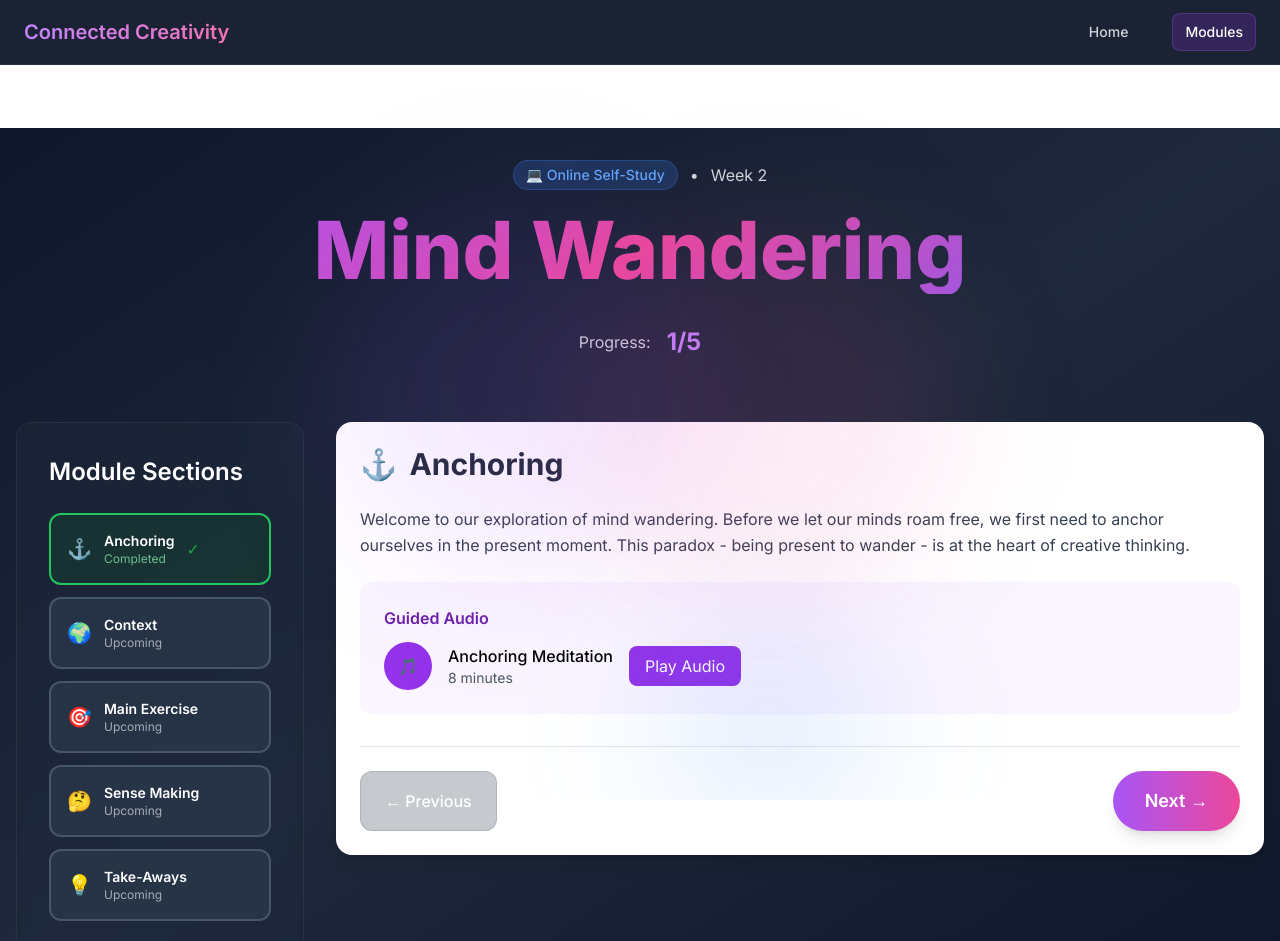
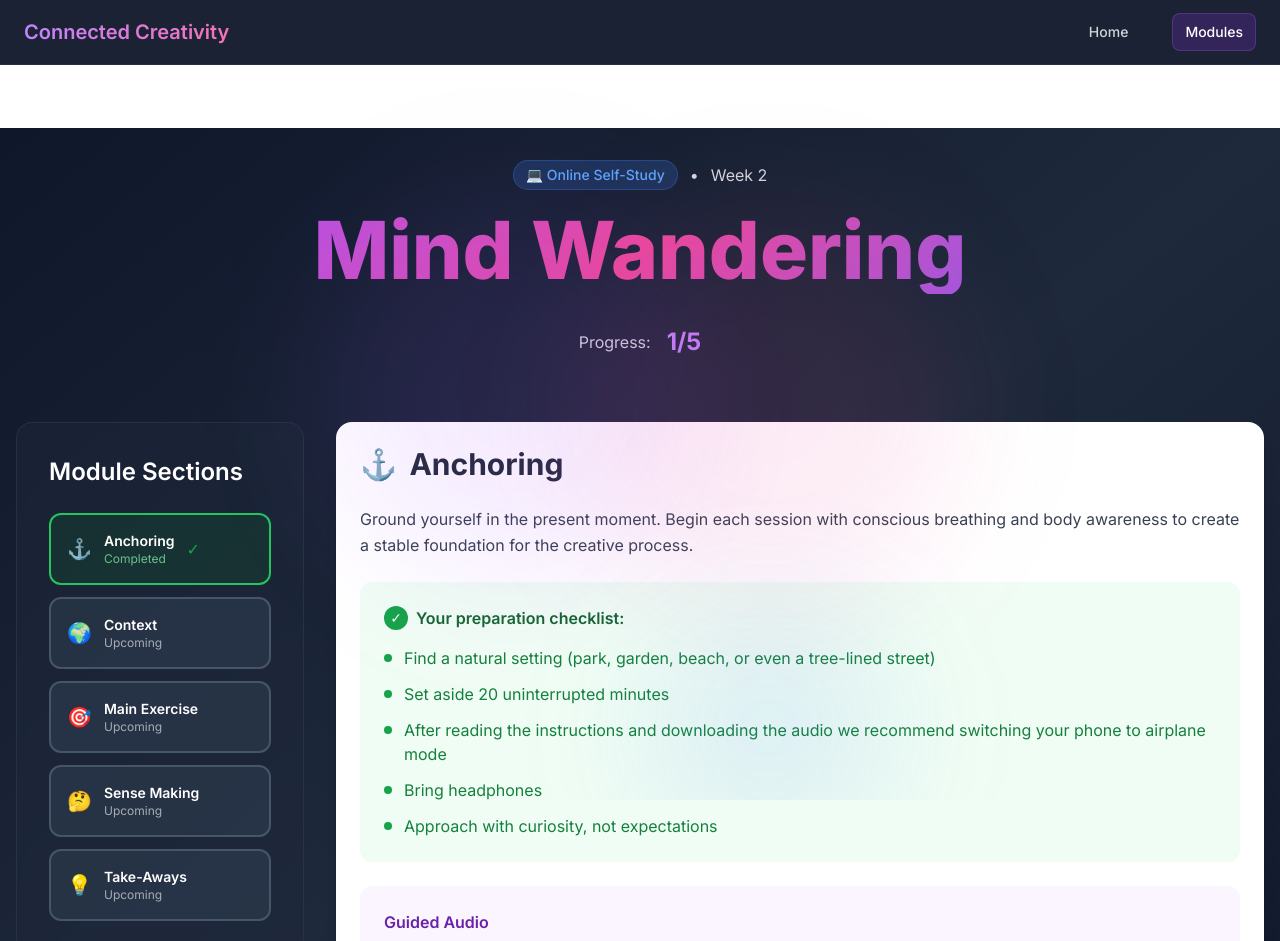
Before and after one commit to MartijnMesman/ConnectedCreativity, a Next.js app: page /course/module/1 in a window 1280 px wide. Shown: the top 941 px of the page. Built offline with nearby package versions, Linux system fonts and the light colour scheme.

Commit message:
Update Anchoring Content in Module 2

```diff
--- a/src/app/course/module/[id]/page.tsx
+++ b/src/app/course/module/[id]/page.tsx
@@ -64,12 +64,19 @@ const moduleContent: ModuleContent = {
   sections: {
     anchoring: {
       title: "Grounding in the Present",
-      content: "Welcome to our exploration of mind wandering. Before we let our minds roam free, we first need to anchor ourselves in the present moment. This paradox - being present to wander - is at the heart of creative thinking.",
+      content: "Ground yourself in the present moment. Begin each session with conscious breathing and body awareness to create a stable foundation for the creative process.",
       media: {
         type: 'audio',
         url: '/audio/anchoring-meditation.mp3',
         duration: '8 minutes'
-      }
+      },
+      checklist: [
+        'Find a natural setting (park, garden, beach, or even a tree-lined street)',
+        'Set aside 20 uninterrupted minutes',
+        'After reading the instructions and downloading the audio we recommend switching your phone to airplane mode',
+        'Bring headphones',
+        'Approach with curiosity, not expectations'
+      ]
     },
     context: {
       title: "The Science of Mind Wandering",
@@ -180,6 +187,27 @@ export default function ModulePage() {
         return (
           <div className="space-y-6">
             <p className="text-gray-700 leading-relaxed">{section.content}</p>
+
+            {/* Preparation Checklist */}
+            {section.checklist && (
+              <div className="bg-green-50 rounded-xl p-6">
+                <div className="flex items-center space-x-2 mb-4">
+                  <div className="w-6 h-6 bg-green-600 rounded-full flex items-center justify-center">
+                    <span className="text-white text-sm">✓</span>
+                  </div>
+                  <h4 className="font-semibold text-green-800">Your preparation checklist:</h4>
+                </div>
+                <ul className="space-y-3">
+                  {section.checklist.map((item: string, index: number) => (
+                    <li key={index} className="flex items-start space-x-3">
+                      <span className="w-2 h-2 bg-green-600 rounded-full mt-2 flex-shrink-0"></span>
+                      <span className="text-green-700">{item}</span>
+                    </li>
+                  ))}
+                </ul>
+              </div>
+            )}
+
             {section.media && (
               <div className="bg-purple-50 rounded-xl p-6">
                 <h4 className="font-semibold text-purple-800 mb-3">Guided Audio</h4>
```
